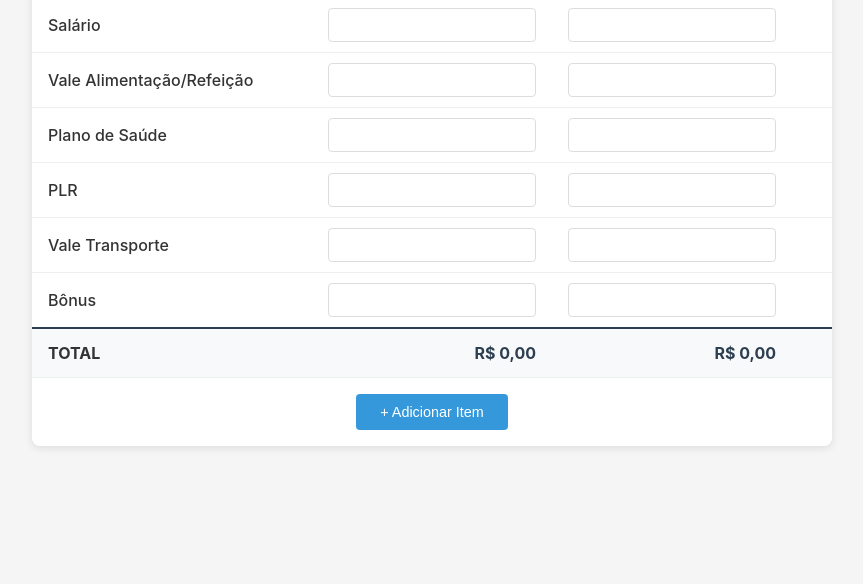
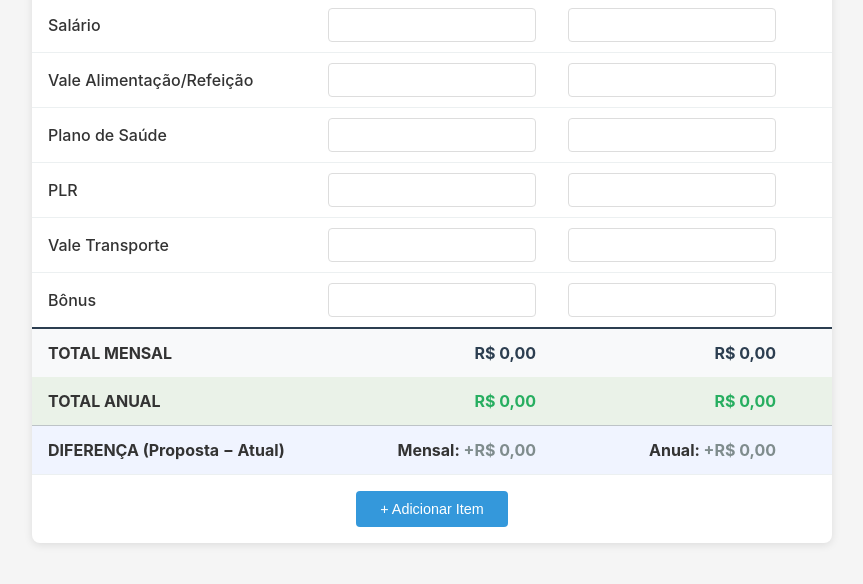
Before and after one commit to felipejaques/salary-comparer, a website: page index.html in a window 1280 px wide. Shown: the part 134-718 px from the top of the page, without its empty margins (208-1071 px from the left). Drawn offline with Linux system fonts and the light colour scheme.

Commit message:
totalizados por ano

```diff
--- a/index.html
+++ b/index.html
@@ -140,6 +140,50 @@
       color: #2c3e50;
     }
 
+    .annual-row {
+      background-color: #eaf2e8;
+    }
+
+    .annual-row td {
+      padding: 14px 16px;
+      font-weight: 700;
+      font-size: 1rem;
+    }
+
+    .annual-row td:nth-child(2),
+    .annual-row td:nth-child(3) {
+      text-align: right;
+      color: #27ae60;
+    }
+
+    .diff-row {
+      background-color: #f0f4ff;
+      border-top: 1px solid #bdc3c7;
+    }
+
+    .diff-row td {
+      padding: 14px 16px;
+      font-weight: 700;
+      font-size: 1rem;
+    }
+
+    .diff-row td:nth-child(2),
+    .diff-row td:nth-child(3) {
+      text-align: right;
+    }
+
+    .diff-positive {
+      color: #27ae60;
+    }
+
+    .diff-negative {
+      color: #e74c3c;
+    }
+
+    .diff-neutral {
+      color: #7f8c8d;
+    }
+
     .add-item-section {
       padding: 16px;
       text-align: center;
@@ -210,9 +254,21 @@
       </tbody>
       <tfoot>
         <tr class="totals-row">
-          <td>TOTAL</td>
+          <td>TOTAL MENSAL</td>
           <td><span id="total-current">R$ 0,00</span></td>
           <td><span id="total-offer">R$ 0,00</span></td>
+          <td></td>
+        </tr>
+        <tr class="annual-row">
+          <td>TOTAL ANUAL</td>
+          <td><span id="annual-current">R$ 0,00</span></td>
+          <td><span id="annual-offer">R$ 0,00</span></td>
+          <td></td>
+        </tr>
+        <tr class="diff-row">
+          <td>DIFERENÇA (Proposta − Atual)</td>
+          <td>Mensal: <span id="diff-monthly">R$ 0,00</span></td>
+          <td>Anual: <span id="diff-annual">R$ 0,00</span></td>
           <td></td>
         </tr>
       </tfoot>
@@ -415,6 +471,24 @@
       const { currentTotal, offerTotal } = calculateTotals(state);
       document.getElementById('total-current').textContent = formatCurrency(currentTotal);
       document.getElementById('total-offer').textContent = formatCurrency(offerTotal);
+      document.getElementById('annual-current').textContent = formatCurrency(currentTotal * 12);
+      document.getElementById('annual-offer').textContent = formatCurrency(offerTotal * 12);
+
+      // Diferença (Proposta - Atual)
+      const diffMonthly = offerTotal - currentTotal;
+      const diffAnnual = diffMonthly * 12;
+
+      const diffMonthlyEl = document.getElementById('diff-monthly');
+      const diffAnnualEl = document.getElementById('diff-annual');
+
+      const formatDiff = (value) => (value >= 0 ? '+' : '') + formatCurrency(value);
+      const getDiffClass = (value) => value > 0 ? 'diff-positive' : value < 0 ? 'diff-negative' : 'diff-neutral';
+
+      diffMonthlyEl.textContent = formatDiff(diffMonthly);
+      diffMonthlyEl.className = getDiffClass(diffMonthly);
+
+      diffAnnualEl.textContent = formatDiff(diffAnnual);
+      diffAnnualEl.className = getDiffClass(diffAnnual);
     }
 
     document.addEventListener('DOMContentLoaded', () => {
```
